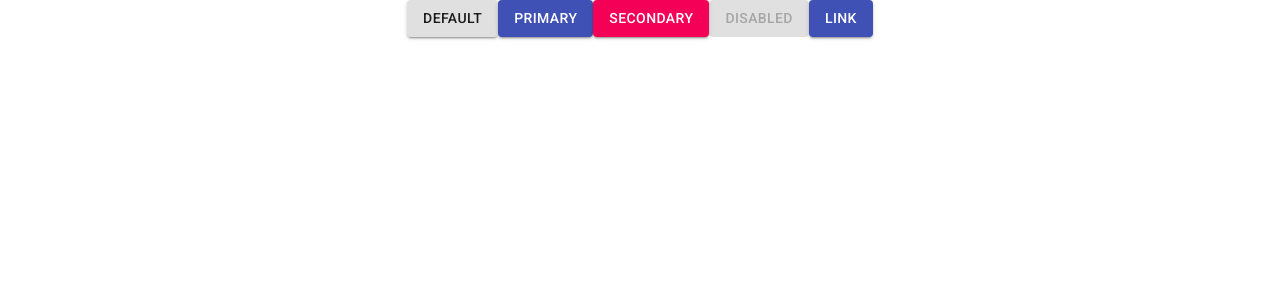
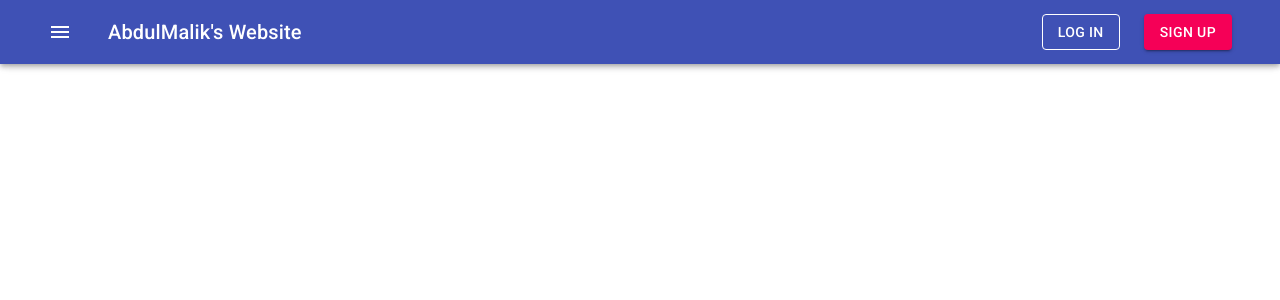
Before and after one commit to frontendprof/react-material-ui, a React (Create React App) app: page / in a window 1280 px wide. Shown: the top 300 px of the page. Built offline with nearby package versions, Linux system fonts and the light colour scheme.

Commit message:
Fixing navbar section

```diff
--- a/src/App.css
+++ /dev/null
@@ -1,3 +0,0 @@
-.App {
-  text-align: center;
-}
--- a/src/App.js
+++ b/src/App.js
@@ -1,26 +1,51 @@
 import React from 'react';
-// import { makeStyles } from '@material-ui/core/styles';
+import { Container,Toolbar,AppBar,IconButton,Typography,Box } from '@material-ui/core';
 import Button from '@material-ui/core/Button';
+import MenuIcon from '@material-ui/icons/Menu';
+import {makeStyles} from "@material-ui/core/styles";
 
-import './App.css';
+
+
+
+const useStyles=makeStyles((theme)=>({
+  root:{
+    flexGrow:1
+  },
+  menuButton:{
+    marginRight:theme.spacing(3)
+  },
+  title:{
+    flexGrow:1
+  }
+}))
+
+
 
 function App() {
+
+  const classes=useStyles();
+
+
   return (
     <div className="App">
+      <AppBar position="fixed">
+        <Container fixed>
+          <Toolbar>
 
-      <Button variant="contained">Default</Button>
-      <Button variant="contained" color="primary">
-        Primary
-      </Button>
-      <Button variant="contained" color="secondary">
-        Secondary
-      </Button>
-      <Button variant="contained" disabled>
-        Disabled
-      </Button>
-      <Button variant="contained" color="primary" href="#contained-buttons">
-        Link
-      </Button>
+            <IconButton edge="start" color="inherit" aria-label="menu" className={classes.menuButton}>
+              <MenuIcon />
+            </IconButton>
+
+            <Typography variant="h6" className={classes.title}>AbdulMalik's Website</Typography>
+
+            <Box mr={3}>
+              <Button color="inherit" variant="outlined">Log in</Button>
+            </Box>
+            <Button color="secondary" variant="contained">Sign Up</Button>
+
+          </Toolbar>
+        </Container>
+      </AppBar>
 
     </div>
   );
```
Also changed, not shown: 1 other file (tests, documents, lock files or other folders).
